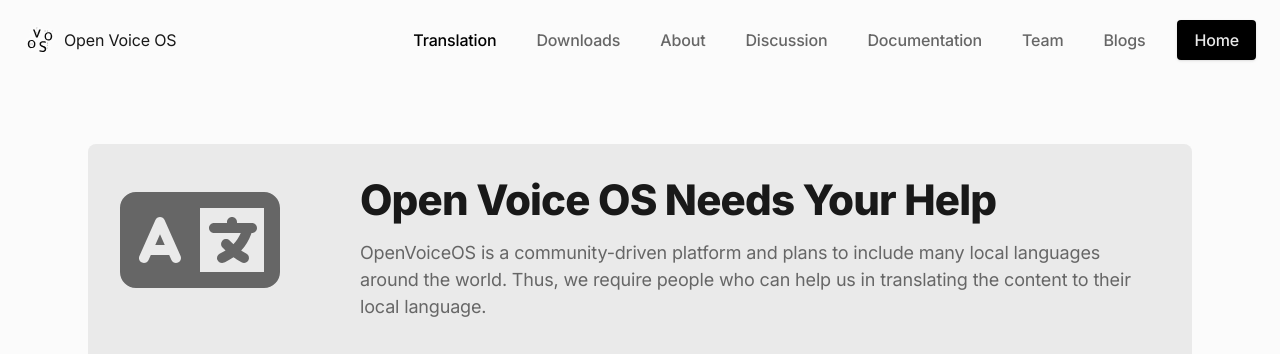
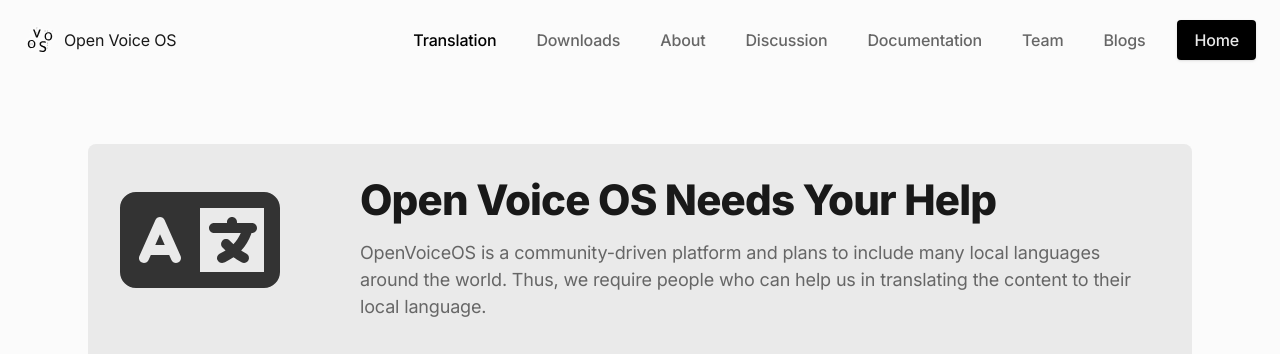
Before and after one commit to OpenVoiceOS/ovos-landing-page, a Next.js app: page /translation in a window 1280 px wide. Shown: the top 354 px of the page. Built offline with nearby package versions, Linux system fonts and the light colour scheme.

Commit message:
Update translation.tsx

```diff
--- a/components/translation.tsx
+++ b/components/translation.tsx
@@ -34,7 +34,7 @@ export default function translation() {
         <div className="pt-12 md:pt-16">
           <div className="max-w-6xl mx-auto p-8 bg-gray-200 dark:bg-gray-800 rounded-lg flex flex-col md:flex-row justify-center items-center md:items-start gap-12" data-aos="zoom-y-out">
             <div className="flex justify-center items-center">
-              <FontAwesomeIcon icon={faLanguage} className="text-gray-600 dark:text-gray-100" size="8x" />
+              <FontAwesomeIcon icon={faLanguage} className="text-gray-800 dark:text-gray-100" size="8x" />
             </div>
             <div className="flex flex-col justify-center ml-8">
               <h1 className="text-4xl font-extrabold leading-tighter tracking-tighter mb-4 dark:text-gray-150">Open Voice OS Needs Your Help</h1>
```
